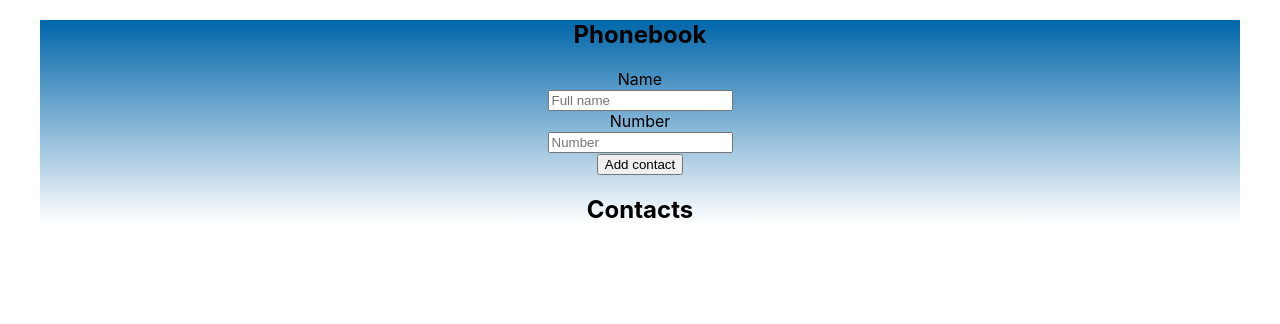
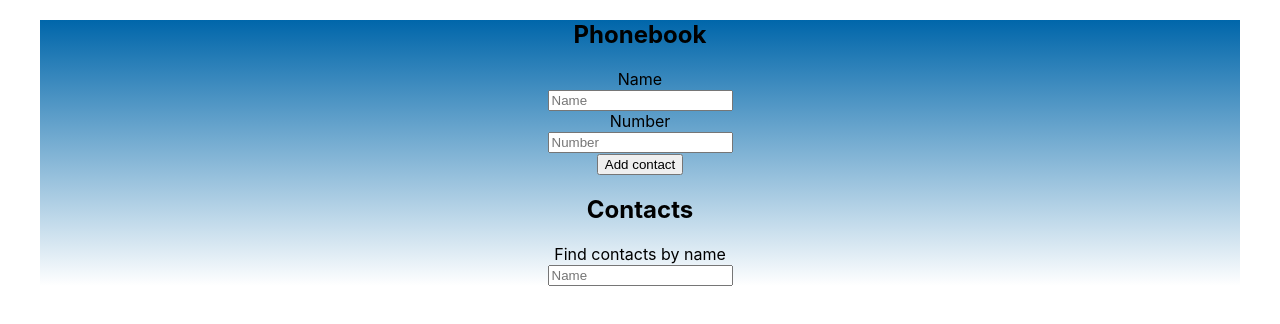
Before and after one commit to PaHomeAtHome/goit-react-hw-02-phonebook, a React (Create React App) app: page / in a window 1280 px wide. Shown: the top 324 px of the page. Built offline with nearby package versions, Linux system fonts and the light colour scheme.

Commit message:
search added

```diff
--- a/src/components/ContactBook/ContactBook.jsx
+++ b/src/components/ContactBook/ContactBook.jsx
@@ -22,11 +22,12 @@ const FormError = ({ name }) => {
 
 const validationSchema = Yup.object({
   name: Yup.string().required(),
-  number: Yup.number().required(),
+  number: Yup.string().required(),
 });
 
 const initialValues = {
     contacts: [],
+    filter: '',
     name: '',
     number: ''
 };
@@ -35,8 +36,8 @@ export const ContactBook = () => {
     const handleSubmit = (values, { resetForm }) => {
         const { name, number } = values;
         const contact = {
-            name: [name],
-            number: [number],
+            name: name,
+            number: number,
             id: nanoid()
         }
         values.contacts.push(contact)
@@ -45,12 +46,17 @@ export const ContactBook = () => {
         resetForm();
     }
 
+    const filterContacts = (values) => {
+        values.filter = values.target.value;
+        return;
+    }
+
         return (
             <Formik
                 initialValues={initialValues}
                 validationSchema={validationSchema}
                 onSubmit={handleSubmit}
-
+               onInput={filterContacts}
             >
                 {({ values }) => (
                 <Form autoComplete="off">
@@ -58,7 +64,7 @@ export const ContactBook = () => {
                     <div>
                         <label htmlFor="name">Name</label>
                         <div>
-                            <Field name="name" type="text" placeholder="Full name" pattern={NAME_INPUT_PATTERN} title={NAME_INPUT_TITLE} />
+                            <Field name="name" type="text" placeholder="Name" pattern={NAME_INPUT_PATTERN} title={NAME_INPUT_TITLE} />
                             <FormError name="name" />
                         </div>
                     </div>
@@ -70,11 +76,14 @@ export const ContactBook = () => {
                         </div>
                     </div>
                     <button type="submit">Add contact</button>
-                    <h2>Contacts</h2>
-                        {values.contacts.map(contact => {
-                            return <p key={contact.id}>{contact.name}: {contact.number} ({contact.id})</p>
-                        })
-                        }
+                        <h2>Contacts</h2>
+                        <label htmlFor="filter">Find contacts by name</label>
+                        <div><Field name="filter" type="text" placeholder="Name" pattern={NAME_INPUT_PATTERN} title={NAME_INPUT_TITLE} onInput={filterContacts}/></div>
+
+                        {values.filter === '' ? values.contacts.map(contact => {
+                            return <p key={contact.id}>{contact.name}: {contact.number}</p>
+                        }) : values.contacts.filter(contact => contact.name.toLowerCase().includes(values.filter.toLowerCase()))
+                            .map(contact => <p key={contact.id}>{contact.name}: {contact.number}</p>)}
 
                 </Form>)}
             </Formik>
```
